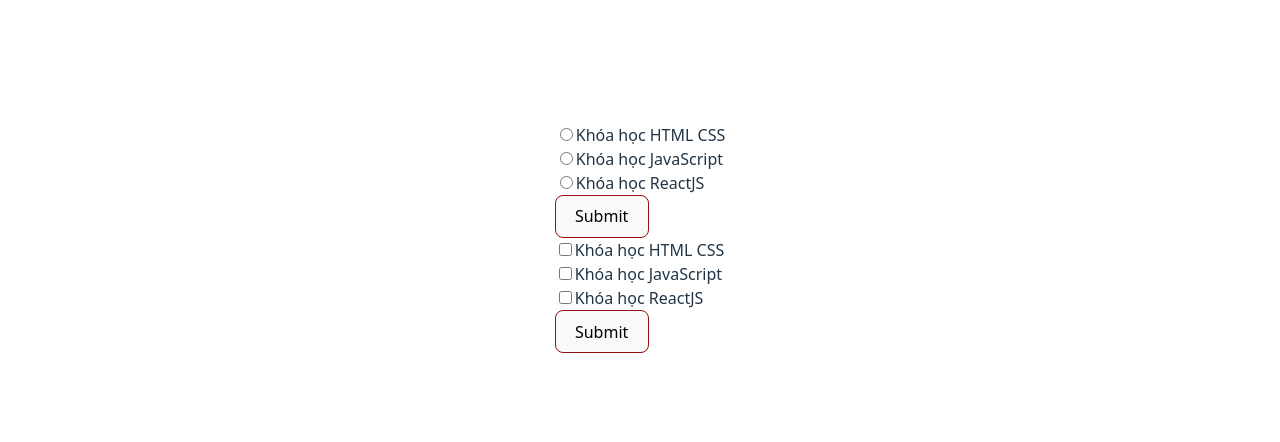
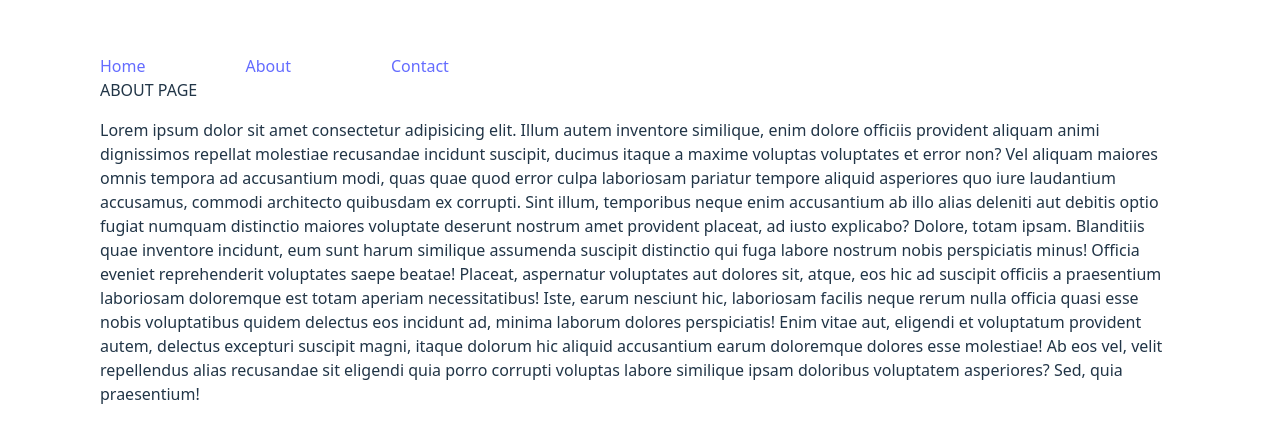
Before and after one commit to tvan-dev/exercises-react, a React (Vite) app: page /about in a window 1280 px wide. Shown: the part 262-704 px from the top of the page. Built offline with nearby package versions, Linux system fonts and the light colour scheme.

Commit message:
basic routing

```diff
--- a/src/App.jsx
+++ b/src/App.jsx
@@ -1,29 +1,36 @@
-import Test from "./Test.jsx";
+import { Routes, Route, Link } from "react-router-dom";
 
-import { CourseRadioList, CourseCheckboxList } from "./UseState.jsx";
-// import Todo from './Todo.jsx'
-// import Content from './UseEffect.jsx'
-// import Content from './UseEffect1.jsx'
-// import Content from './UseEffect2.jsx'
-// import Content from './Timer.jsx'
-// import Content from './Avatar.jsx'
-// import Content from './UseRef.jsx'
-// import Content from './MemoHOC.jsx'
-// import Content from './useCallback.jsx'
-// import Content from './UseMemo.jsx'
-// import Content from './TodoVersion1.jsx'
-// import Content from './UseReducer.jsx'
+import Home from "./pages/Home.jsx";
+import About from "./pages/About.jsx";
+import Contact from "./pages/Contact.jsx";
 
+// Basic Routing
 function App() {
     return (
         <>
-        {/* <Test isActive={true}/> */}
-        {/* <Content /> */}
-        {/* <Todo/> */}
-        <CourseRadioList />
-        <CourseCheckboxList />
+        <nav style={{display:"flex", gap: "100px"}}>
+            <Link to="/">Home</Link>
+            <Link to="/about">About</Link>
+            <Link to="/contact">Contact</Link>
+        </nav>
+
+        <Routes>
+            <Route path="/" element={<Home />} />
+            <Route path="/about" element={<About />} />
+            <Route path="/contact" element={<Contact />} />
+        </Routes>
         </>
     );
 }
 
 export default App;
+
+// React Router sử dụng ba thành phần chính cho việc định tuyến cơ bản:
+
+// Link: Tạo các liên kết điều hướng, giúp cập nhật URL mà không cần tải lại trang (thay thế thẻ <a></a>)
+
+// Routes: Là bao chứa (container) cho toàn bộ các định nghĩa route trong ứng dụng.
+// Khi URL trên trình duyệt khớp với path của một Route nào đó, React Router sẽ render component tương ứng trong element.
+
+// Route: Định nghĩa mối quan hệ giữa đường dẫn URL và component sẽ được hiển thị tương ứng.
+// Thuộc tính element nhận vào một JSX element (ví dụ <Home />)
--- a/src/main.jsx
+++ b/src/main.jsx
@@ -1,10 +1,14 @@
-import { StrictMode } from 'react'
-import { createRoot } from 'react-dom/client'
-import './index.css'
-import App from './App.jsx'
+import { StrictMode } from "react";
+import { createRoot } from "react-dom/client";
+import { BrowserRouter } from "react-router-dom"; //wrap your App with BrowserRouter
 
-createRoot(document.getElementById('root')).render(
-  <StrictMode>
-    <App/>
-  </StrictMode>,
-)
+import "./index.css";
+import App from "./App.jsx";
+
+createRoot(document.getElementById("root")).render(
+  <BrowserRouter>
+    <StrictMode>
+      <App />
+    </StrictMode>
+  </BrowserRouter>
+);
--- /dev/null
+++ b/src/pages/About.jsx
@@ -0,0 +1,32 @@
+export default function About() {
+    return (
+        <div>
+        <div>ABOUT PAGE</div>
+        <p>
+            Lorem ipsum dolor sit amet consectetur adipisicing elit. Illum autem
+            inventore similique, enim dolore officiis provident aliquam animi
+            dignissimos repellat molestiae recusandae incidunt suscipit, ducimus
+            itaque a maxime voluptas voluptates et error non? Vel aliquam maiores
+            omnis tempora ad accusantium modi, quas quae quod error culpa laboriosam
+            pariatur tempore aliquid asperiores quo iure laudantium accusamus,
+            commodi architecto quibusdam ex corrupti. Sint illum, temporibus neque
+            enim accusantium ab illo alias deleniti aut debitis optio fugiat numquam
+            distinctio maiores voluptate deserunt nostrum amet provident placeat, ad
+            iusto explicabo? Dolore, totam ipsam. Blanditiis quae inventore
+            incidunt, eum sunt harum similique assumenda suscipit distinctio qui
+            fuga labore nostrum nobis perspiciatis minus! Officia eveniet
+            reprehenderit voluptates saepe beatae! Placeat, aspernatur voluptates
+            aut dolores sit, atque, eos hic ad suscipit officiis a praesentium
+            laboriosam doloremque est totam aperiam necessitatibus! Iste, earum
+            nesciunt hic, laboriosam facilis neque rerum nulla officia quasi esse
+            nobis voluptatibus quidem delectus eos incidunt ad, minima laborum
+            dolores perspiciatis! Enim vitae aut, eligendi et voluptatum provident
+            autem, delectus excepturi suscipit magni, itaque dolorum hic aliquid
+            accusantium earum doloremque dolores esse molestiae! Ab eos vel, velit
+            repellendus alias recusandae sit eligendi quia porro corrupti voluptas
+            labore similique ipsam doloribus voluptatem asperiores? Sed, quia
+            praesentium!
+        </p>
+        </div>
+    );
+}
--- /dev/null
+++ b/src/pages/Contact.jsx
@@ -0,0 +1,7 @@
+export default function Contact() {
+    return (
+        <div>
+            <div>CONTACT PAGE</div>
+        </div>
+    )
+}
--- /dev/null
+++ b/src/pages/Home.jsx
@@ -0,0 +1,13 @@
+export default function Home() {
+    return (
+        <>
+        <div>HOME PAGE</div>
+        <p>
+            Lorem ipsum dolor sit amet consectetur adipisicing elit. Dicta corporis
+            officia fugit quod, excepturi similique minus. Quam, minima blanditiis
+            vitae suscipit, consectetur veniam recusandae odit quae exercitationem
+            neque explicabo. Eos.
+        </p>
+        </>
+    );
+}
```
